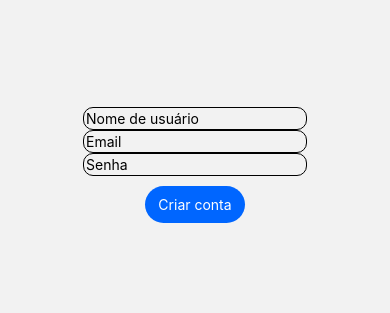
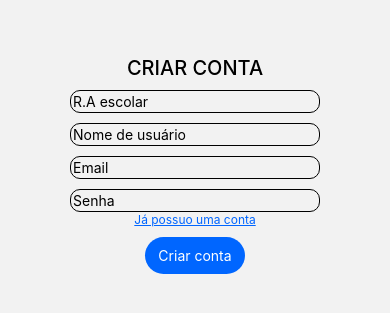
Before and after one commit to LuisGuilh3rme/school-learn-plataform, a React Native app: screen /SignUp in a window 390 px wide. Shown: the part 257-570 px from the top of the page. Built offline with nearby package versions, Linux system fonts and the light colour scheme.

Commit message:
feat: implements sign up screen content

```diff
--- a/src/screens/authentication/signup/SignUp.screen.tsx
+++ b/src/screens/authentication/signup/SignUp.screen.tsx
@@ -1,6 +1,8 @@
+import { FirebaseError } from "firebase/app";
 import { useState } from "react";
 import { Controller, useForm } from "react-hook-form";
 import { View, StyleSheet, Pressable, Text } from "react-native";
+import { ZodError } from "zod";
 
 import {
   removeAccountAsync,
@@ -8,15 +10,23 @@ import {
   signUpAsync,
 } from "../../../services/Authentication.service";
 import {
-  getDocumentAsync,
-  insertDocumentAsync,
+  getDocumentByIdentifierAsync,
+  getDocumentsByProperty,
+  updateDocumentAsync,
 } from "../../../services/Firestore.service";
 import ErrorModal from "../../../shared/components/errorModal/ErrorModal";
 import Input from "../../../shared/components/input/Input";
-import { EMAIL_PATTERN } from "../../../shared/helpers/Patterns";
+import {
+  EMAIL_PATTERN,
+  RA_PATTERN,
+  USERNAME_PATTERN,
+} from "../../../shared/helpers/Patterns";
 import { CreateAccountProps } from "../../../types/Authentication.types";
+import { NavigationScreen } from "../../../types/Navigator.types";
 
-export default function SignUpScreen() {
+export default function SignUpScreen({
+  navigation,
+}: NavigationScreen<"SignUp">) {
   const {
     control,
     handleSubmit,
@@ -26,6 +36,7 @@ export default function SignUpScreen() {
       username: "",
       email: "",
       password: "",
+      ra: "",
     },
   });
   const [modalError, setModalError] = useState("");
@@ -33,28 +44,72 @@ export default function SignUpScreen() {
 
   const createAccountAsync = async (data: CreateAccountProps) => {
     try {
-      const queryUsernameResponse = await getDocumentAsync({
-        collection: "user",
-        identifier: data.username,
+      const username = data.username.trim();
+
+      const queryRA = await getDocumentByIdentifierAsync({
+        collection: "users",
+        identifier: data.ra,
       });
 
-      if (queryUsernameResponse.exists()) {
+      if (!queryRA.exists()) {
+        setModalError(
+          "R.A escolar não cadastrado, verifique com sua instituição",
+        );
+        setModalOpen(true);
+        return;
+      }
+
+      if (queryRA.get("authenticatorID")) {
+        setModalError("Usuário já cadastrado, tente realizar o login");
+        setModalOpen(true);
+        return;
+      }
+
+      const queryUsernameResponse = await getDocumentsByProperty<string>({
+        collection: "users",
+        property: "username",
+        value: username,
+      });
+
+      if (!queryUsernameResponse.empty) {
         setModalError("Nome de usuário já existente, tente outro nome");
         setModalOpen(true);
+        return;
+      }
+
+      const userID = await signUpAsync(data);
+
+      await setUsernameAsync(username);
+
+      await updateDocumentAsync({
+        collection: "users",
+        identifier: data.ra,
+        content: {
+          username,
+          authenticatorID: userID!,
+        },
+      });
+    } catch (error) {
+      if (error instanceof ZodError) {
+        setModalError("Informações para criar conta inválidas");
+      } else if (error instanceof FirebaseError) {
+        switch (error.code) {
+          case "auth/email-already-in-use":
+            setModalError(
+              "Email já cadastrado, tente novamente com outro email",
+            );
+            break;
+          default:
+            await removeAccountAsync();
+            setModalError(
+              "Ocorreu um erro se conectar com o servidor para criar conta, tente novamente",
+            );
+        }
       } else {
-        const userID = await signUpAsync(data);
-        await setUsernameAsync(data.username);
+        setModalError("Ocorreu um erro ao criar conta, tente novamente");
+      }
 
-        await insertDocumentAsync({
-          collection: "user",
-          identifier: data.username,
-          content: {
-            authenticatorID: userID!,
-          },
-        });
-      }
-    } catch (error) {
-      removeAccountAsync();
+      setModalOpen(true);
     }
   };
 
@@ -66,7 +121,61 @@ export default function SignUpScreen() {
         setModalOpen={setModalOpen}
         setModalError={setModalError}
       />
-      <View>
+      <View
+        style={[
+          styles.center,
+          {
+            marginBottom: 10,
+          },
+        ]}
+      >
+        <Text
+          style={{
+            fontSize: 20,
+            fontWeight: "500",
+          }}
+        >
+          CRIAR CONTA
+        </Text>
+      </View>
+      <View
+        style={{
+          width: 250,
+          gap: 10,
+        }}
+      >
+        <Controller
+          control={control}
+          rules={{
+            required: {
+              value: true,
+              message: "Por favor, insira seu R.A",
+            },
+            minLength: {
+              value: 13,
+              message: "R.A deve possuir exatamente 13 digitos",
+            },
+            maxLength: {
+              value: 13,
+              message: "R.A deve possuir exatamente 13 digitos",
+            },
+            pattern: {
+              value: RA_PATTERN,
+              message: "R.A inválido",
+            },
+          }}
+          render={({ field: { onChange, value } }) => (
+            <Input
+              placeholder="R.A escolar"
+              onChangeText={onChange}
+              value={value}
+              maxLength={13}
+              error={errors.ra}
+              errorText={errors.ra?.message}
+            />
+          )}
+          name="ra"
+        />
         <Controller
           control={control}
           rules={{
@@ -82,6 +191,10 @@ export default function SignUpScreen() {
               value: 30,
               message: "O nome de usuário não pode ultrapassar 30 digitos",
             },
+            pattern: {
+              value: USERNAME_PATTERN,
+              message: "Nome de usuário inválido",
+            },
           }}
           render={({ field: { onChange, value } }) => (
             <Input
@@ -89,7 +202,6 @@ export default function SignUpScreen() {
               onChangeText={onChange}
               value={value}
               maxLength={30}
-              secureTextEntry
               error={errors.username}
               errorText={errors.username?.message}
             />
@@ -150,6 +262,11 @@ export default function SignUpScreen() {
           name="password"
         />
       </View>
+      <View style={styles.center}>
+        <Pressable onPress={() => navigation.navigate("Authentication")}>
+          <Text style={styles.link}>Já possuo uma conta</Text>
+        </Pressable>
+      </View>
       <Pressable
         style={({ pressed }) => [
           styles.border,
@@ -184,4 +301,9 @@ const styles = StyleSheet.create({
     alignItems: "center",
     borderWidth: 0,
   },
+  link: {
+    color: "#0066FF",
+    textDecorationLine: "underline",
+    fontSize: 12,
+  },
 });
--- a/src/shared/helpers/Patterns.ts
+++ b/src/shared/helpers/Patterns.ts
@@ -1,4 +1,8 @@
 const EMAIL_PATTERN =
   /^(([^<>()\[\]\\.,;:\s@"]+(\.[^<>()\[\]\\.,;:\s@"]+)*)|(".+"))@((\[[0-9]{1,3}\.[0-9]{1,3}\.[0-9]{1,3}\.[0-9]{1,3}\])|(([a-zA-Z\-0-9]+\.)+[a-zA-Z]{2,}))$/;
 
-export { EMAIL_PATTERN };
+const USERNAME_PATTERN = /^[a-zA-Z\-0-9]+$/;
+
+const RA_PATTERN = /^\d+$/;
+
+export { EMAIL_PATTERN, USERNAME_PATTERN, RA_PATTERN };
--- a/src/types/Authentication.types.ts
+++ b/src/types/Authentication.types.ts
@@ -4,6 +4,7 @@ type SignProps = {
 };
 
 type CreateAccountProps = {
+  ra: string;
   username: string;
 } & SignProps;
 
```
Also changed, not shown: src/types/Firestore.types.ts (+9 -4 lines).
